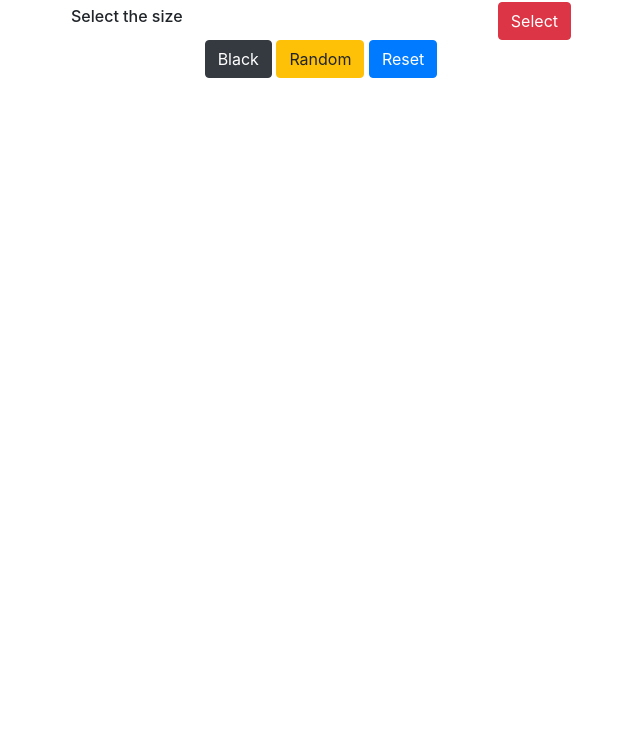
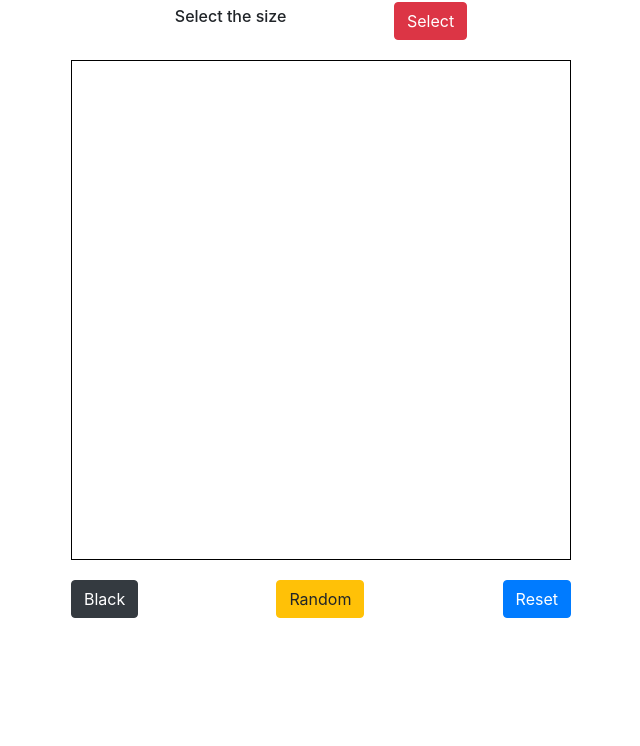
Before and after one commit to marskimiko/etch-a-sketch, a plain HTML site: page index.html in a window 1280 px wide. Shown: the part 54-800 px from the top of the page, without its empty margins (319-959 px from the left). Drawn offline with nearby package versions, Linux system fonts and the light colour scheme.

Commit message:
build etch-a-sketch border

```diff
--- a/index.html
+++ b/index.html
@@ -14,7 +14,9 @@
       <h6>Select the size</h6>
       <button id="popup" class="btn btn-danger">Select</button>
     </div>
-    <div class="container"></div>
+    <div class="board">
+
+    </div>
     <div class="footer">
       <button class="btn btn-dark">Black</button>
       <button class="btn btn-warning">Random</button>
--- a/styles.css
+++ b/styles.css
@@ -9,6 +9,23 @@ body {
   display: flex;
   flex-direction: row;
   align-items: center;
+  width: 400px;
+  justify-content: space-around;
+  margin-bottom: 20px;
+}
+
+.footer {
+  display: flex;
+  flex-direction: row;
+  justify-content: space-between;
   width: 500px;
-  justify-content: space-between;
+  align-items: center;
+  margin-top: 20px;
 }
+
+.board {
+  width: 500px;
+  height: 500px;
+  display: grid;
+  border: 1px solid black;
+}
```
